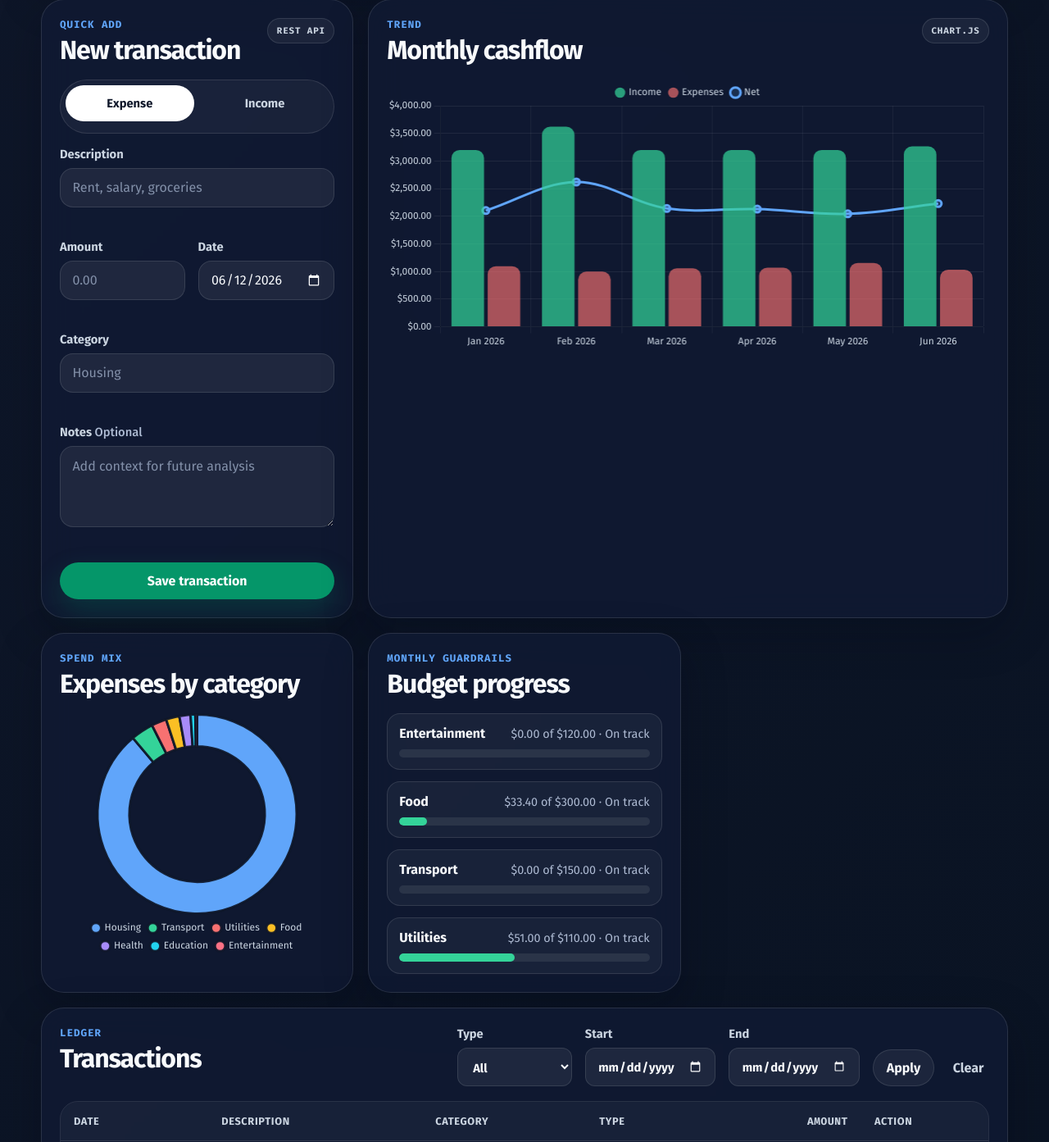
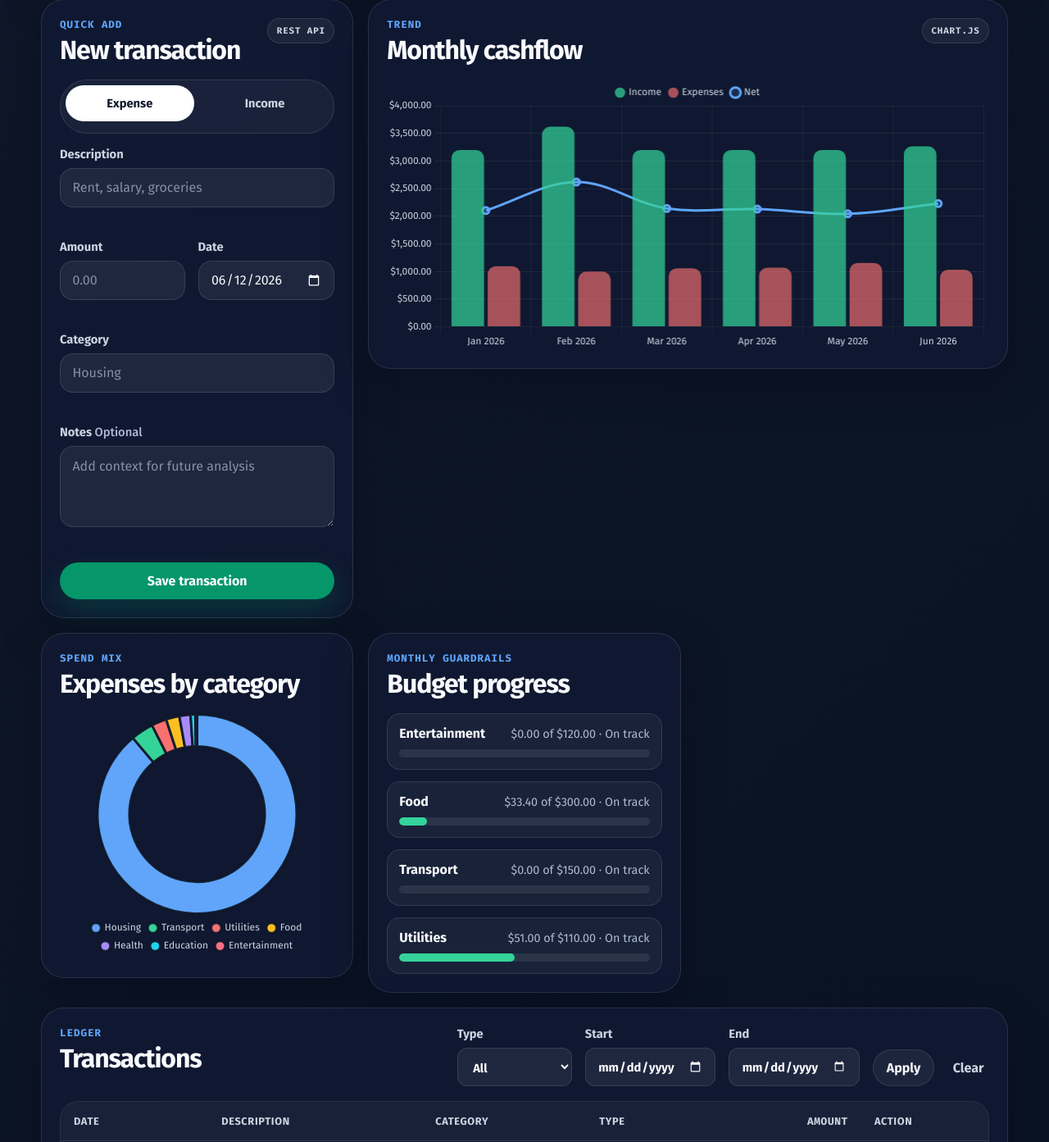
Before and after one commit to furqanfsl/Finance-Tracker, a Flask app: page / in a window 1280 px wide. Shown: the part 707-2100 px from the top of the page at 82% size. Run offline with Flask 3, Linux system fonts and the light colour scheme; data comes from the database, SQL or seed files in the repository.

Commit message:
Prevent stretched dashboard panels

```diff
--- a/personal_finance_tracker/static/css/styles.css
+++ b/personal_finance_tracker/static/css/styles.css
@@ -331,6 +331,7 @@ textarea:focus-visible {
 
 .dashboard-grid {
   display: grid;
+  align-items: start;
   grid-template-columns: repeat(12, minmax(0, 1fr));
   gap: 18px;
   padding-bottom: 56px;
```
